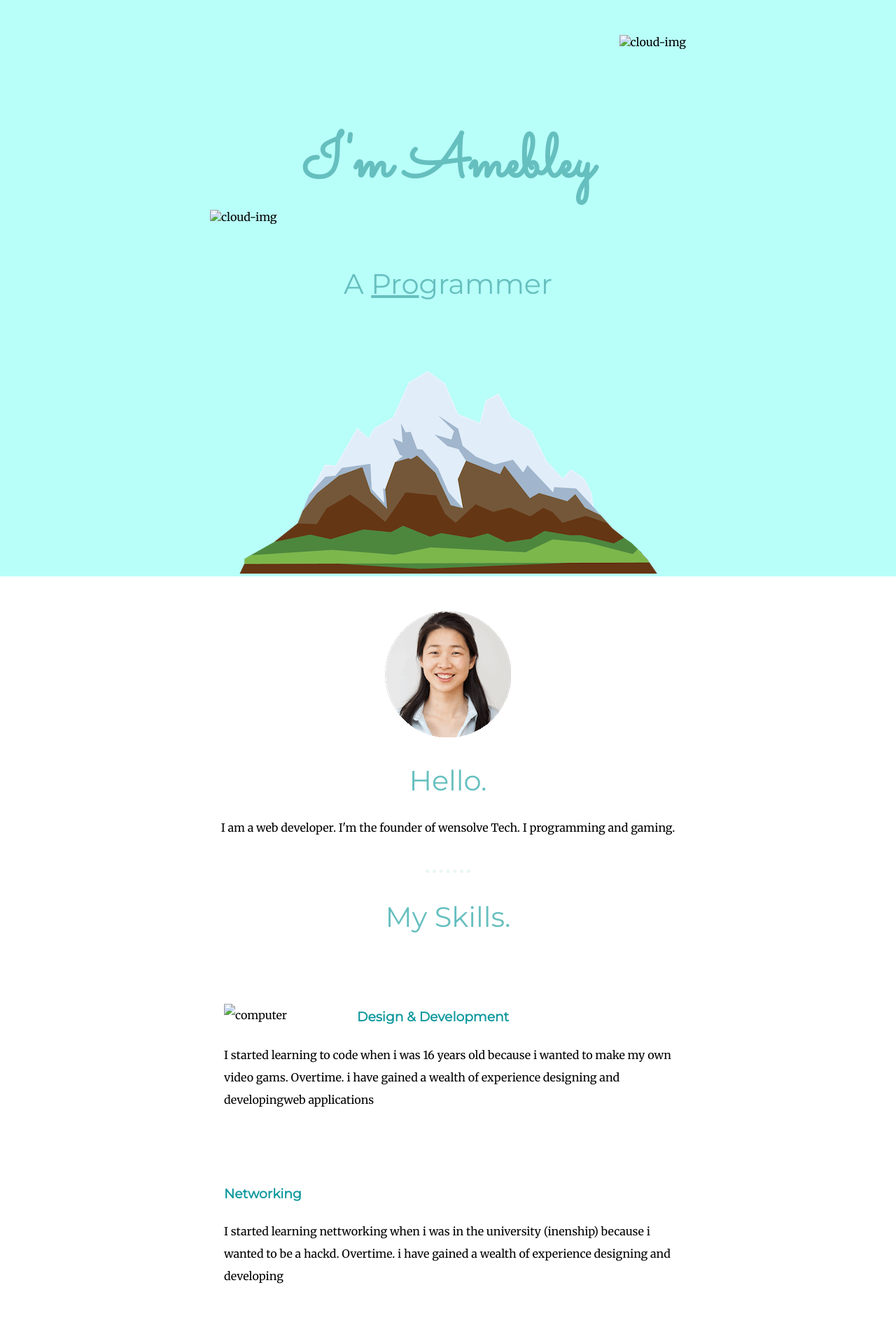
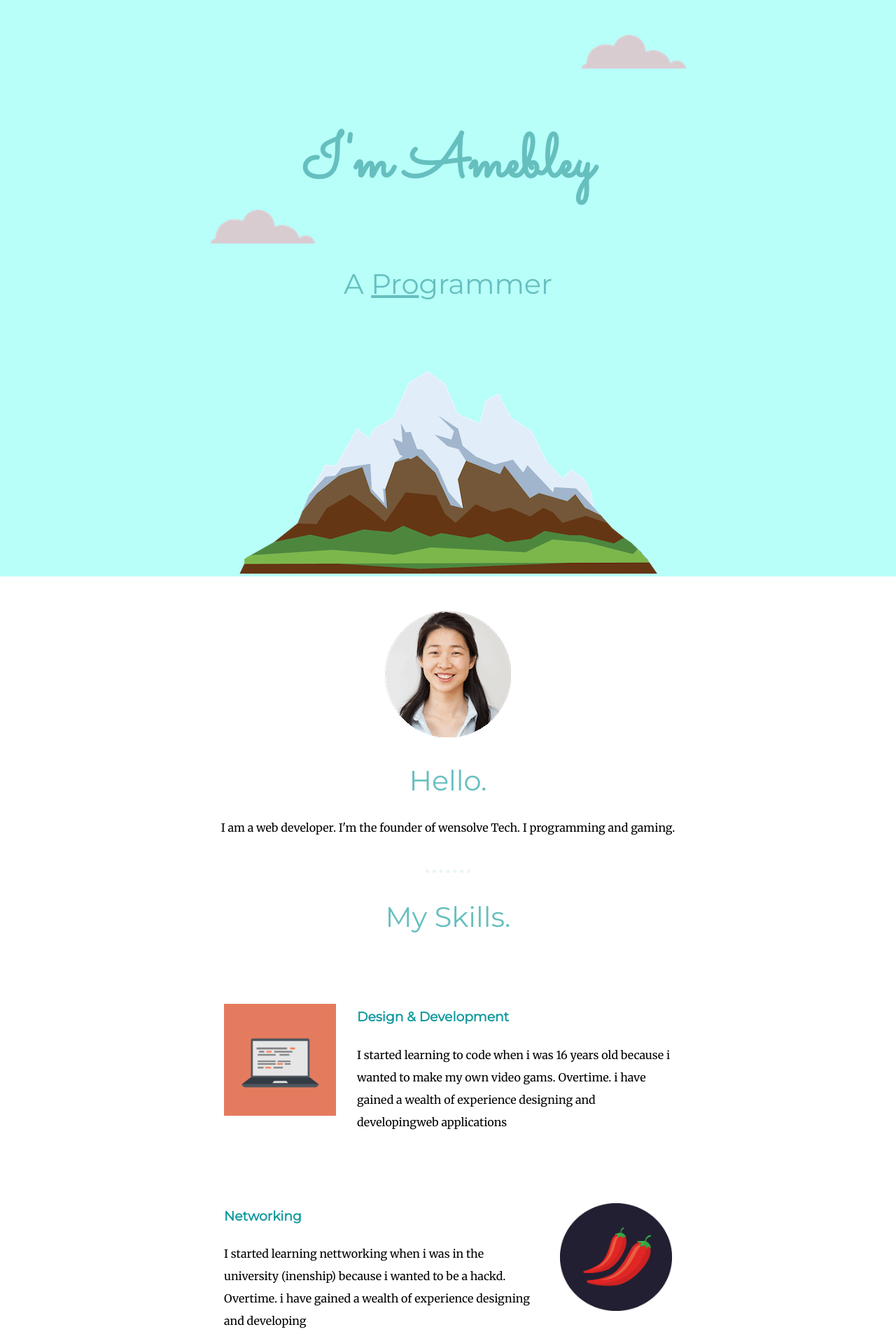
Before and after one commit to successAmebley/CV2, a plain HTML site: page index.html in a window 1280 px wide. Shown: the top 1907 px of the page at 70% size. Drawn offline with Linux system fonts and the light colour scheme; files that its build step writes are made by us from their sources; files whose address does not match are found by name.

Commit message:
Update index.html

```diff
--- a/index.html
+++ b/index.html
@@ -10,10 +10,10 @@
   </head>
   <body>
         <div class="top-container">
-              <img class="top-cloud" src="images/cloud.png" alt="cloud-img">
+              <img class="top-cloud" src="cloud.png" alt="cloud-img">
               <h1>I'm Amebley</h1>
               <h2>A <span class="pro">Pro</span>grammer</h2>
-              <img class="bottom-cloud" src="images/cloud.png" alt="cloud-img">
+              <img class="bottom-cloud" src="cloud.png" alt="cloud-img">
               <img src="images/mountain.png" alt="">
         </div>
         <div class="middle-container">
@@ -26,12 +26,12 @@
           <div class="skills">
             <h2>My Skills.</h2>
             <div class="skill-row">
-              <img class="computer" src="images/computer.png" alt="computer">
+              <img class="computer" src="computer.png" alt="computer">
               <h3>Design & Development</h3>
               <p class="move_paragraph_From_Wrapping_img_1">I started learning to code when i was 16 years old because i wanted to make my own video gams. Overtime. i have gained a wealth of experience designing and developingweb applications</p>
             </div>
             <div class="skill-row">
-              <img class="chillies" src="images/chillies.png" alt="">
+              <img class="chillies" src="chillies.png" alt="">
               <h3>Networking</h3>
               <p class="move_paragraph_From_Wrapping_img_2">I started learning nettworking when i was in the university (inenship) because i wanted to be a hackd. Overtime. i have gained a wealth of experience designing and developing </p>
             </div>
```
